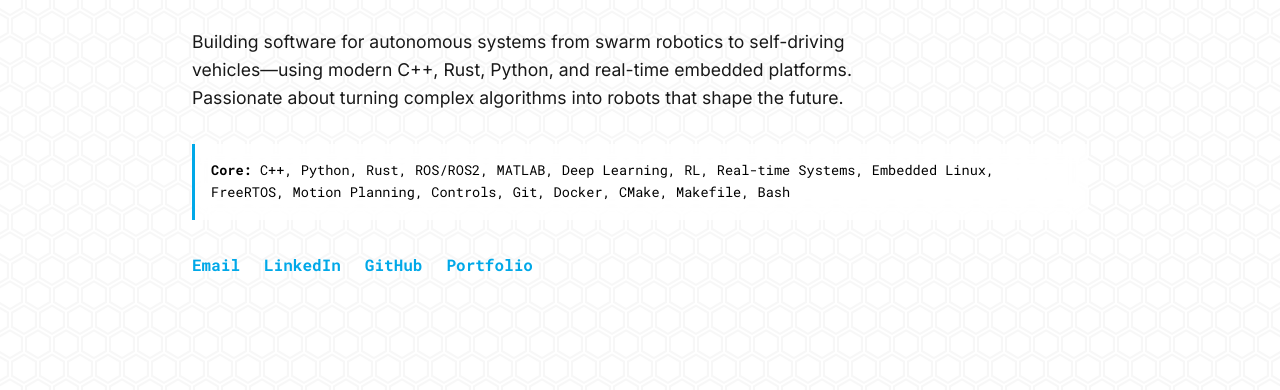
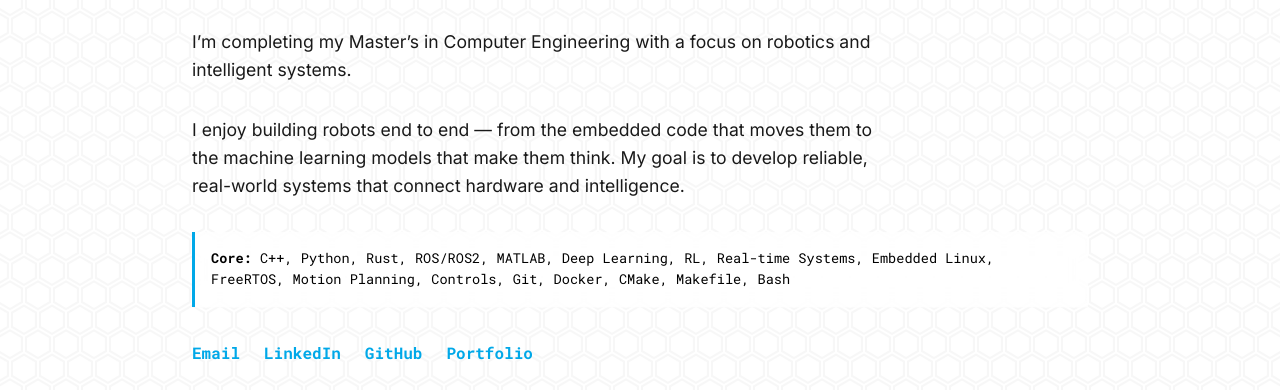
Before and after one commit to theguega/personal, a plain HTML site: page index.html in a window 1280 px wide. Shown: the part 201-591 px from the top of the page. Drawn offline with Linux system fonts and the light colour scheme.

Commit message:
update bio

```diff
--- a/index.html
+++ b/index.html
@@ -467,11 +467,15 @@
                         </div>
 
                         <p class="bio">
-                            Building software for autonomous systems from swarm
-                            robotics to self-driving vehicles—using modern C++,
-                            Rust, Python, and real-time embedded platforms.
-                            Passionate about turning complex algorithms into
-                            robots that shape the future.
+                            I’m completing my Master’s in Computer Engineering
+                            with a focus on robotics and intelligent systems.
+                        </p>
+                        <p class="bio">
+                            I enjoy building robots end to end — from the
+                            embedded code that moves them to the machine
+                            learning models that make them think. My goal is to
+                            develop reliable, real-world systems that connect
+                            hardware and intelligence.
                         </p>
 
                         <div class="skills">
@@ -740,7 +744,8 @@
                                 </h3>
                                 <p>
                                     Relevant Courses: Deep Learning, Image
-                                    Processing, Computer Networks.
+                                    Processing, Computer Networks, Deep
+                                    Reinforcement Learning.
                                 </p>
                             </div>
                         </div>
```
Also changed, not shown: 2 other files.
